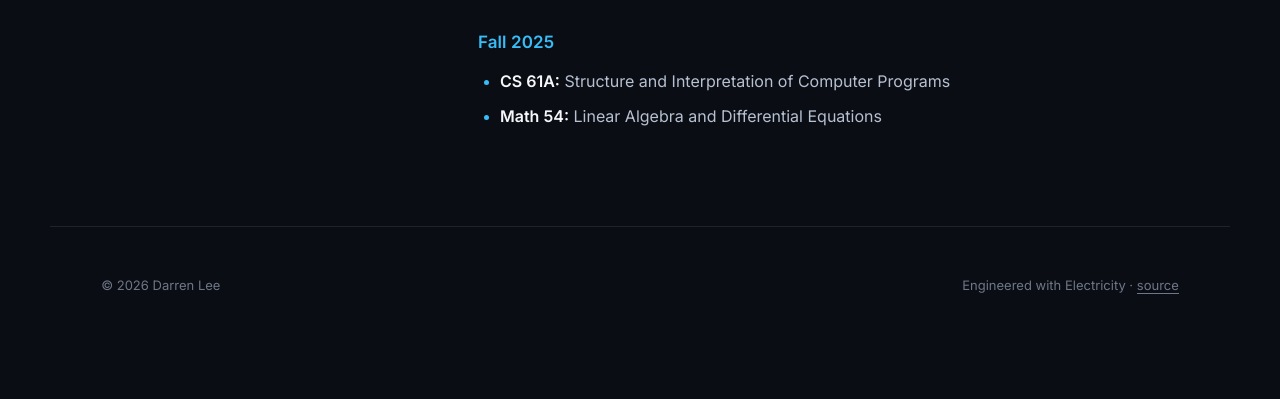
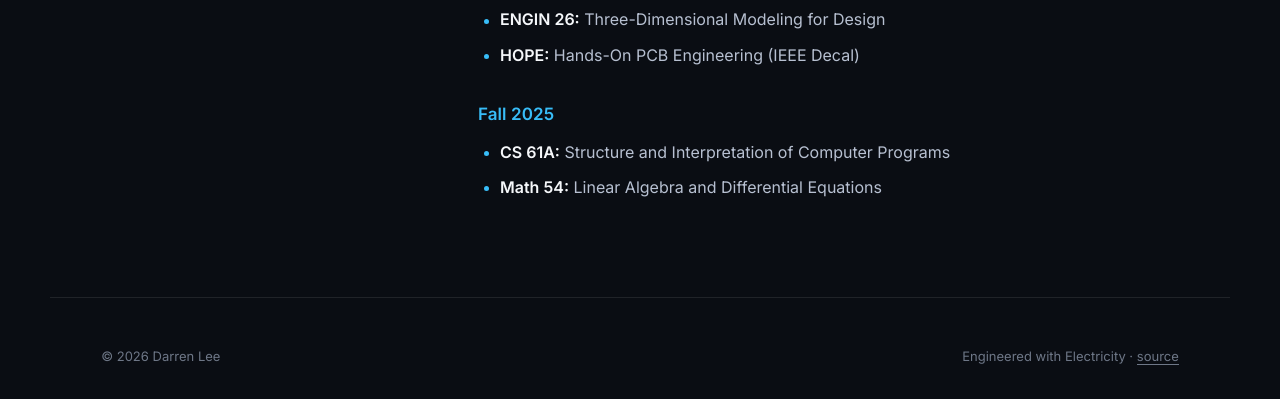
Before and after one commit to darredonuts/DarrenLee.github.io, a plain HTML site: page coursework.html in a window 1280 px wide. Shown: the part 713-1112 px from the top of the page. Before the commit the page ends 1040 px from the top, so only its background shows below. Drawn offline with Linux system fonts and the light colour scheme.

Commit message:
Add ENGIN 26 and HOPE decal to Spring 2026 coursework
Co-Authored-By: Claude Sonnet 5 <noreply@anthropic.com>

```diff
--- a/coursework.html
+++ b/coursework.html
@@ -94,6 +94,8 @@
               <li><span class="code">CS 61B:</span> Data Structures and Algorithms</li>
               <li><span class="code">Physics 7B:</span> Physics for Scientists and Engineers</li>
               <li><span class="code">ELENG 66 (EECS 16A):</span> Foundations of Signals, Dynamical Systems, and Information Processing</li>
+              <li><span class="code">ENGIN 26:</span> Three-Dimensional Modeling for Design</li>
+              <li><span class="code">HOPE:</span> Hands-On PCB Engineering (IEEE Decal)</li>
             </ul>
           </div>
 
```
